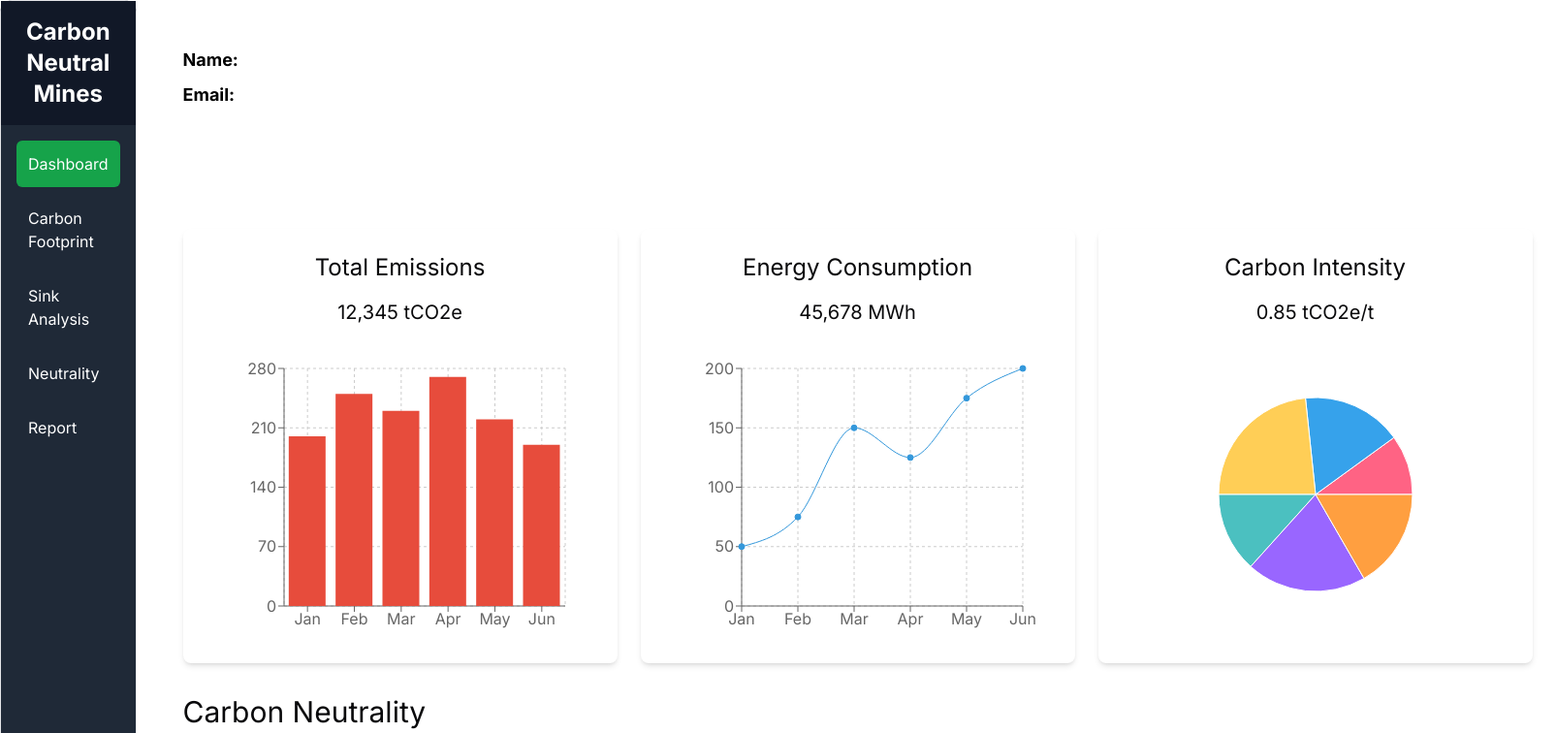
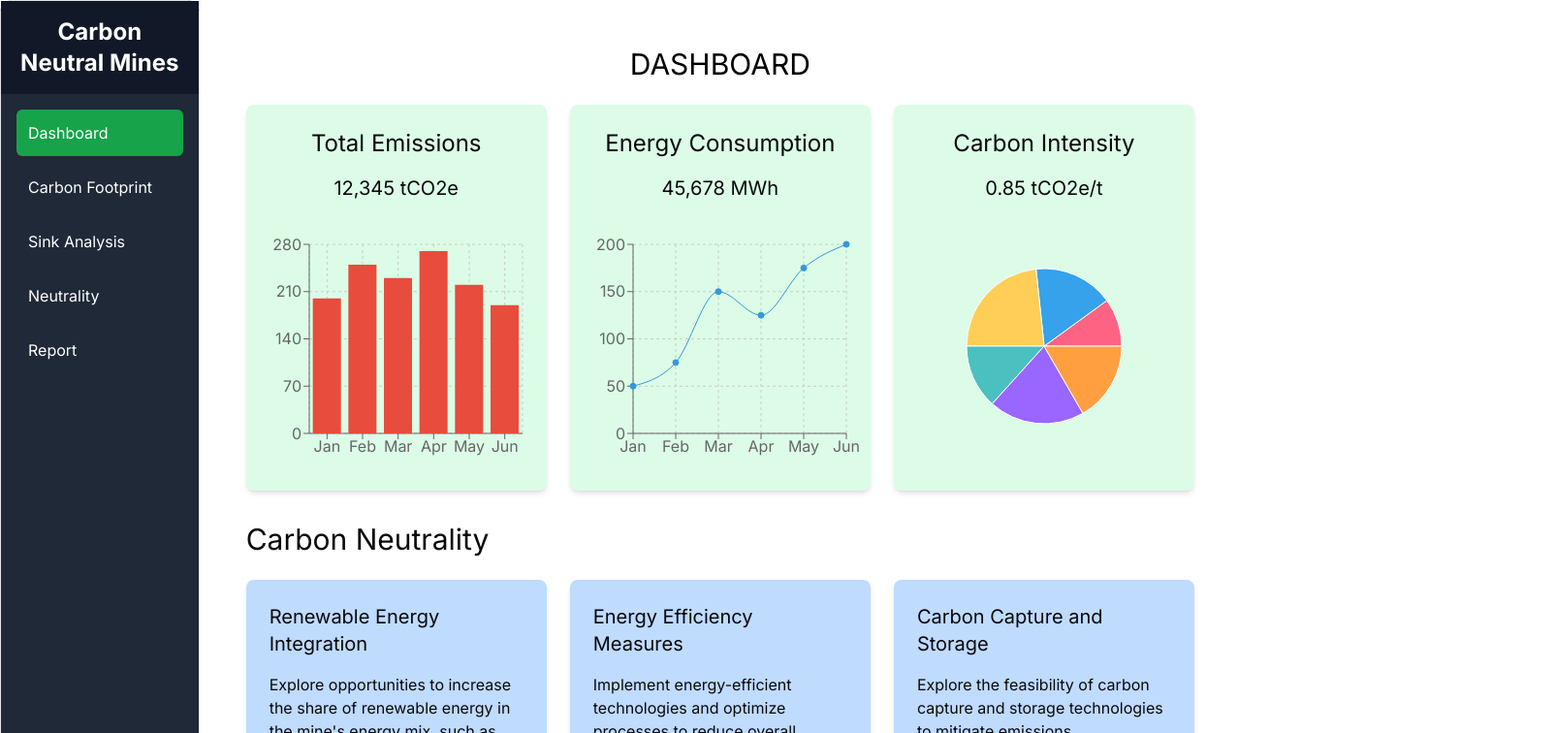
Before and after one commit to geothermal-1408/co2, a Next.js app: page /dashboard in a window 1280 px wide. Shown: the top 756 px of the page at 97% size, 1605 px wide, since content can reach past the window. Built offline with nearby package versions, Linux system fonts and the light colour scheme.

Commit message:
minor change

```diff
--- a/src/app/dashboard/page.tsx
+++ b/src/app/dashboard/page.tsx
@@ -1,7 +1,8 @@
 "use client";
 
-import React, { useEffect, useState } from "react";
+import React  from "react";
 import DashboardLayout from "@/components/Sidebar";
+
 import {
   BarChart,
   Bar,
@@ -17,12 +18,6 @@ import {
 } from "recharts";
 
 const Dashboard = () => {
-
-  const [userInfo, setUserInfo] = useState({
-    name: "",
-    email: "",
-  });
-
   const emissionsData = [
     { name: "Jan", emissions: 200 },
     { name: "Feb", emissions: 250 },
@@ -59,48 +54,27 @@ const Dashboard = () => {
     "#FF9F40",
   ];
 
-  // Initialize state with values from localStorage
-  useEffect(() => {
-    const storedName = localStorage.getItem("username") || "";
-    const storedEmail = localStorage.getItem("email") || "";
-    setUserInfo({
-      name: storedName,
-      email: storedEmail,
-    });
-  }, []);
-
   return (
     <DashboardLayout>
       <div className="container flex min-h-screen">
+        <main className="main-content flex-grow p-6">
+          {/* Dashboard Section */}
+          <section className="dashboard mb-8 text-center">
+            <h1 className="text-3xl text-black dark:text-white mb-6">
+              DASHBOARD
+            </h1>
 
-        <main className="main-content flex-grow p-6">
-          <header className="header mb-6">
-            <div className="user-details flex flex-col text-white">
-              <div className="user-info text-lg space-y-2">
-                <div>
-                  <strong className="text-black">Name:</strong>{" "}
-                  <span className="text-black">{userInfo.name}</span>
-                </div>
-                <div>
-                  <strong className="text-black">Email:</strong>{" "}
-                  <span className="text-black">{userInfo.email}</span>
-                </div>
-                <div>Organization</div>
-              </div>
-            </div>
-          </header>
-
-          <section className="dashboard mb-8 text-center">
-            <h1 className="text-4xl text-white mb-6">DASHBOARD</h1>
-            <div className="dashboard-cards flex gap-6">
-              <div className="card p-6 bg-white rounded-lg shadow-md flex-1">
+            {/* Responsive Grid for Dashboard Cards */}
+            <div className="dashboard-cards grid grid-cols-1 sm:grid-cols-2 lg:grid-cols-3 gap-6">
+              {/* Card 1: Total Emissions */}
+              <div className="card p-6 bg-green-100 dark:bg-slate-700 rounded-lg shadow-md flex flex-col items-center">
                 <h2 className="text-2xl mb-4">Total Emissions</h2>
                 <p className="text-xl mb-6">12,345 tCO2e</p>
                 <BarChart
-                  width={400}
-                  height={300}
+                  width={300}
+                  height={250}
                   data={emissionsData}
-                  margin={{ top: 20, right: 30, left: 20, bottom: 5 }}
+                  margin={{ top: 20, right: 20, left: 0, bottom: 5 }}
                 >
                   <CartesianGrid strokeDasharray="3 3" />
                   <XAxis dataKey="name" />
@@ -110,14 +84,15 @@ const Dashboard = () => {
                 </BarChart>
               </div>
 
-              <div className="card p-6 bg-white rounded-lg shadow-md flex-1">
+              {/* Card 2: Energy Consumption */}
+              <div className="card p-6 bg-green-100 dark:bg-slate-700 rounded-lg shadow-md flex flex-col items-center">
                 <h2 className="text-2xl mb-4">Energy Consumption</h2>
                 <p className="text-xl mb-6">45,678 MWh</p>
                 <LineChart
-                  width={400}
-                  height={300}
+                  width={300}
+                  height={250}
                   data={energyData}
-                  margin={{ top: 20, right: 30, left: 20, bottom: 5 }}
+                  margin={{ top: 20, right: 20, left: 0, bottom: 5 }}
                 >
                   <CartesianGrid strokeDasharray="3 3" />
                   <XAxis dataKey="name" />
@@ -132,17 +107,18 @@ const Dashboard = () => {
                 </LineChart>
               </div>
 
-              <div className="card p-6 bg-white rounded-lg shadow-md flex-1">
+              {/* Card 3: Carbon Intensity */}
+              <div className="card p-6 bg-green-100 dark:bg-slate-700 rounded-lg shadow-md flex flex-col items-center">
                 <h2 className="text-2xl mb-4">Carbon Intensity</h2>
                 <p className="text-xl mb-6">0.85 tCO2e/t</p>
-                <PieChart width={400} height={300}>
+                <PieChart width={300} height={250}>
                   <Pie
                     data={intensityData}
                     dataKey="value"
                     nameKey="name"
                     cx="50%"
                     cy="50%"
-                    outerRadius={100}
+                    outerRadius={80}
                     fill="#8884d8"
                   >
                     {intensityData.map((entry, index) => (
@@ -158,24 +134,32 @@ const Dashboard = () => {
             </div>
           </section>
 
+          {/* Carbon Neutrality Section */}
           <section className="carbon-neutrality mt-8">
             <h2 className="text-3xl mb-6">Carbon Neutrality</h2>
-            <div className="strategy-cards flex gap-6 flex-wrap">
-              <div className="card p-6 bg-white rounded-lg shadow-md flex-1">
+
+            {/* Responsive Grid for Strategy Cards */}
+            <div className="strategy-cards grid grid-cols-1 sm:grid-cols-2 lg:grid-cols-3 gap-6">
+              {/* Strategy Card 1 */}
+              <div className="card p-6 bg-blue-200 dark:bg-slate-700 rounded-lg shadow-md flex flex-col">
                 <h3 className="text-xl mb-4">Renewable Energy Integration</h3>
                 <p>
                   Explore opportunities to increase the share of renewable
                   energy in the mine's energy mix, such as solar and wind.
                 </p>
               </div>
-              <div className="card p-6 bg-white rounded-lg shadow-md flex-1">
+
+              {/* Strategy Card 2 */}
+              <div className="card p-6 bg-blue-200 dark:bg-slate-700 rounded-lg shadow-md flex flex-col">
                 <h3 className="text-xl mb-4">Energy Efficiency Measures</h3>
                 <p>
                   Implement energy-efficient technologies and optimize processes
                   to reduce overall energy consumption.
                 </p>
               </div>
-              <div className="card p-6 bg-white rounded-lg shadow-md flex-1">
+
+              {/* Strategy Card 3 */}
+              <div className="card p-6 bg-blue-200 dark:bg-slate-700 rounded-lg shadow-md flex flex-col">
                 <h3 className="text-xl mb-4">Carbon Capture and Storage</h3>
                 <p>
                   Explore the feasibility of carbon capture and storage
```
